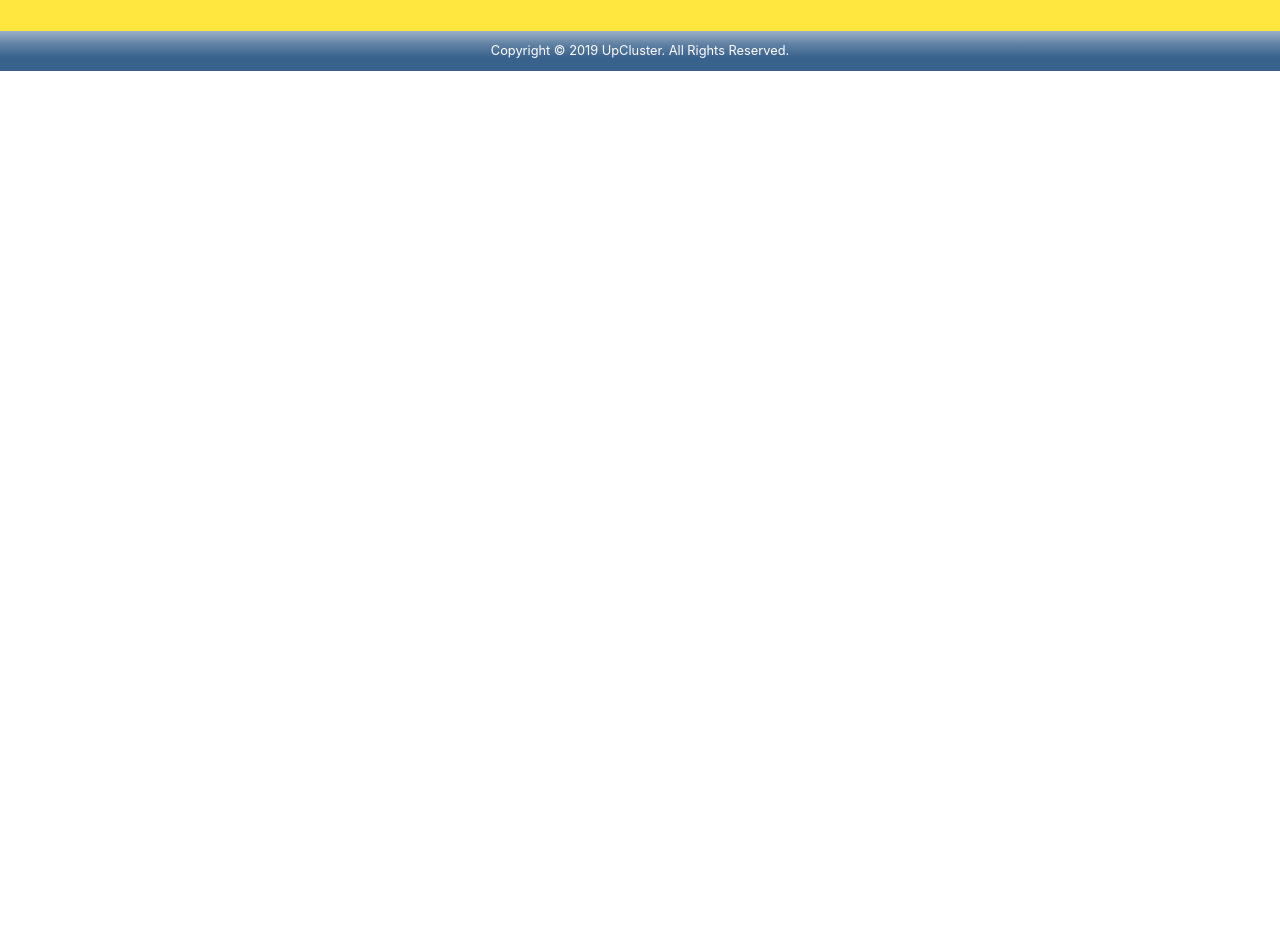
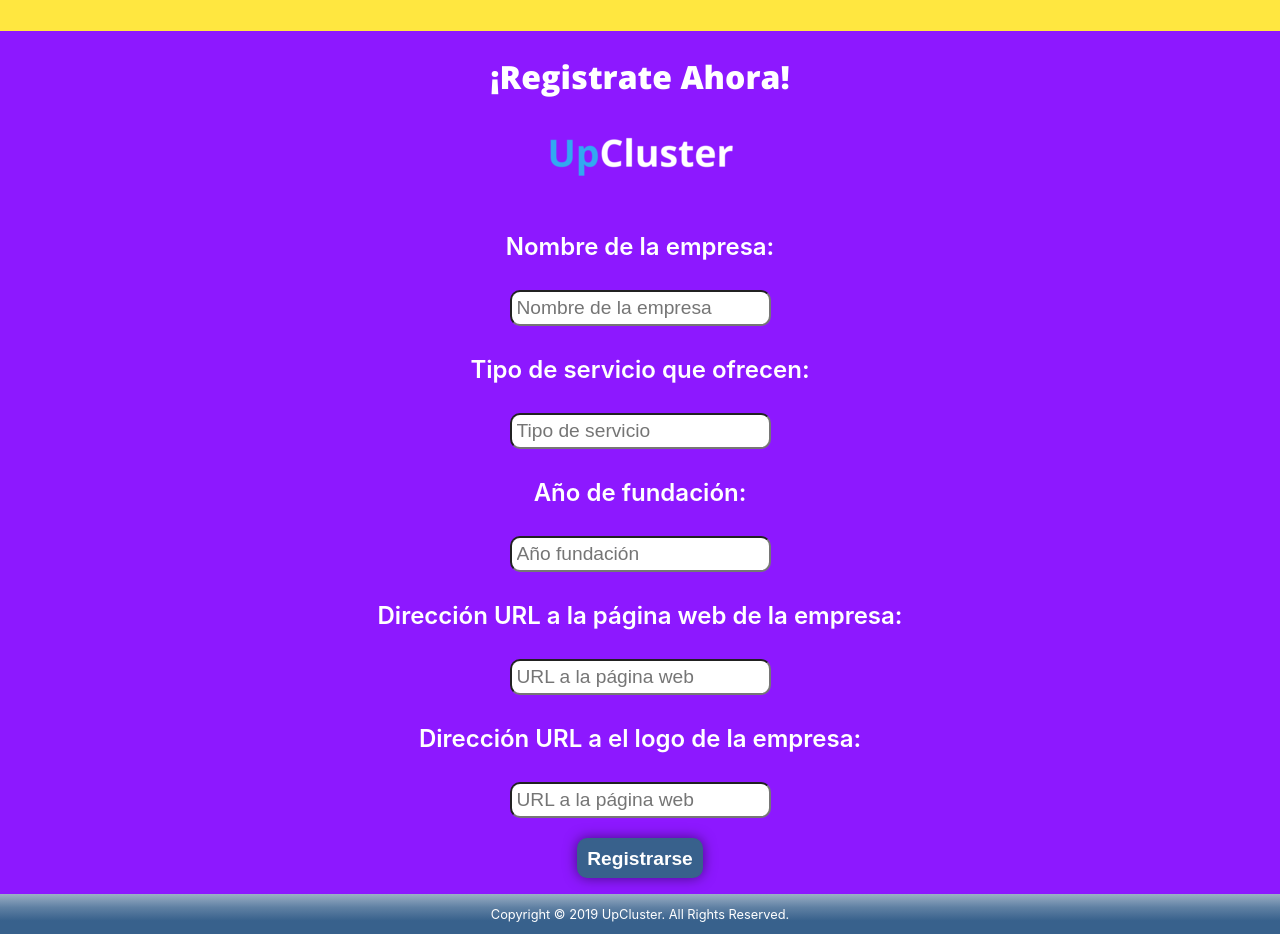
Before and after one commit to danielpre30/Proveedores, a React (Create React App) app: page /#/inicio in a window 1280 px wide. Shown: the part 1120-2054 px from the top of the page. Before the commit the page ends 1191 px from the top, so only its background shows below. Built offline with nearby package versions, Linux system fonts and the light colour scheme.

Commit message:
Formulario para el registro

```diff
--- a/src/pages/LandingPage.js
+++ b/src/pages/LandingPage.js
@@ -3,6 +3,7 @@ import '../styles/LandingPage.css';
 import LandingSection from '../sections/LandingSection';
 import NavBar from '../components/NavBar';
 import PaymentSection from '../sections/PaymentSection';
+import RegisterSection from '../sections/RegisterSection';
 
 function LandingPage() {
 
@@ -11,6 +12,7 @@ function LandingPage() {
             <NavBar logIn={false} />
             <LandingSection NavBar logIn={false} />
             <PaymentSection/>
+            <RegisterSection/>
         </>
 
     );
--- a/src/sections/PaymentSection.js
+++ b/src/sections/PaymentSection.js
@@ -8,7 +8,7 @@ class PaymentSection extends Component {
         return (
             <div className="landing-section">
                 <div className="landing__payment-info">
-                    <h1>¡Suscríbite Ahora!</h1>
+                    <h1>¡Suscríbete Ahora!</h1>
                    <p className="payInfo__text"><b>Descripción:</b> Membresia Upcluster</p>
                    <p className="payInfo__text"><b>Total de la compra:</b> USD$ 5.00 </p>
                    <p className="payInfo__text">Ingresa tu correo electronico:</p>
--- /dev/null
+++ b/src/sections/RegisterSection.js
@@ -0,0 +1,35 @@
+import React, { Component } from 'react';
+import '../styles/LandingSection.css';
+import '../styles/RegisterSection.css';
+import LogoBA from '../resources/LogoBA-xs.png';
+
+class RegisterSection extends Component {
+    render() {
+        return (
+            <div className="landing-section">
+                <div className="landing__register-info">
+                    <h1>¡Registrate Ahora!</h1>
+                    <img className="logoReg" src={LogoBA} alt="Profile" />
+                    <form className= "">
+                    <p className="regInfo__text">Nombre de la empresa:</p>
+                    <input className="reg__input" name="companyName"  placeholder="Nombre de la empresa" />
+                    <p className="regInfo__text">Tipo de servicio que ofrecen:</p>
+                    <input className="reg__input" name="typeOfService"  placeholder="Tipo de servicio" />
+                    <p className="regInfo__text">Año de fundación:</p>
+                    <input className="reg__input" name="creationYear"  placeholder="Año fundación" />
+                    <p className="regInfo__text">Dirección URL a la página web de la empresa:</p>
+                    <input className="reg__input" name="webPageURL"  placeholder="URL a la página web" />
+                    <p className="regInfo__text">Dirección URL a el logo de la empresa:</p>
+                    <input className="reg__input" name="logoURL"  placeholder="URL a la página web" />
+                    <br/>
+                    <input className="button-register" name="Submit"  type="submit"  value="Registrarse" />
+                    </form>
+
+                </div>
+
+            </div>
+        );
+    }
+}
+
+export default RegisterSection;
--- /dev/null
+++ b/src/styles/RegisterSection.css
@@ -0,0 +1,48 @@
+*, *:before, *:after {
+    box-sizing: border-box;
+}
+.button-register {
+    height: 40px;
+    font-size: 1.2em;
+    font-weight: 600;
+    color: white;
+    background-color: #38618c;
+    border-radius: 10px;
+    padding: 10px;
+    border: none;
+    box-shadow: 0 0 13px 0 rgba(0, 0, 0, 0.5);
+    margin-top: 20px;
+}
+.landing__register-info {
+    justify-items: center;
+    color: white;
+    width: 100%;
+    padding: 0.2em 1em 1em 1em;
+    text-align: center;
+    background-color: #8D18FF;
+}
+
+.regInfo__text{
+    font-size: 1.5em;
+    border-radius: 10px;
+    padding: 5px;
+    color: white;
+    font-weight: 600;
+}
+
+
+
+
+.reg__input {
+    font-size: 1.2em;
+    border-radius: 10px;
+    padding: 5px;
+}
+@media only screen and (max-width: 330px) {
+    /*shows elements in a column*/
+    .reg__input {
+        font-size: 1em;
+        border-radius: 8px;
+        padding: 3px;
+    }
+}
```
Also changed, not shown: 2 other files (tests, documents, lock files or other folders).
